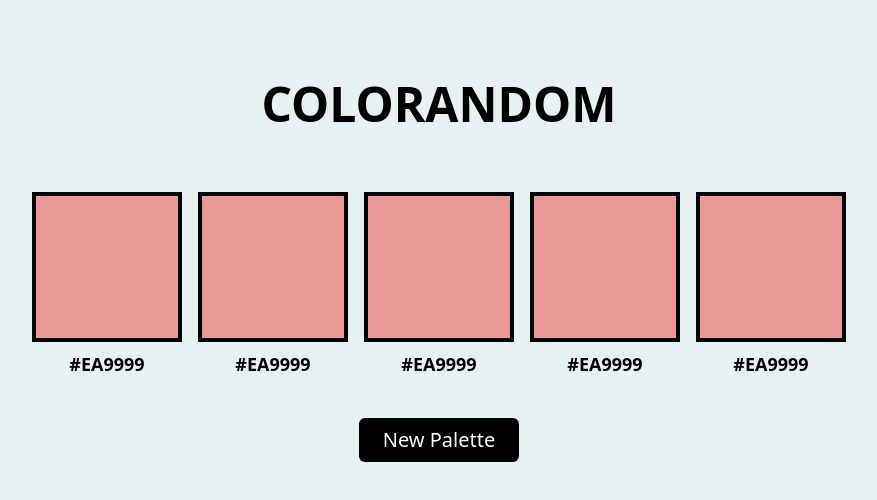
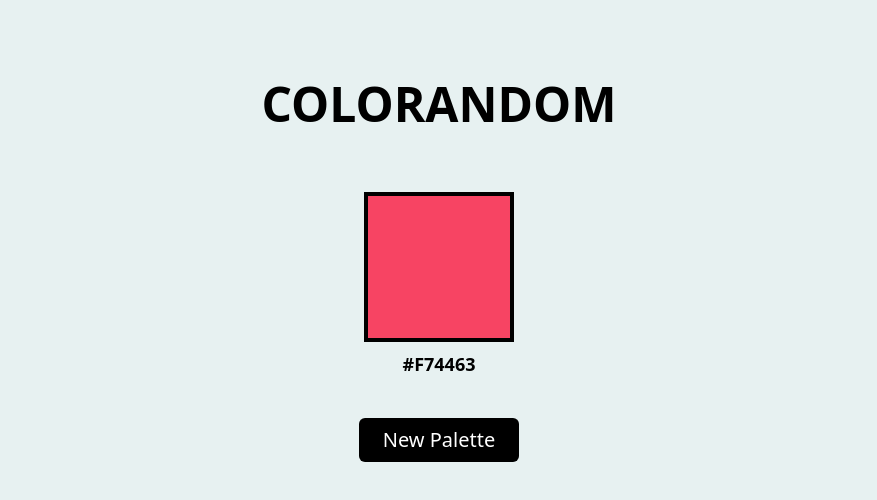
Before and after one commit to Jesusborjas006/coloRandom, a React (Vite) app: page / in a window 1280 px wide. Shown: the top 500 px of the page, without its empty margins (201-1078 px from the left). Built offline with nearby package versions, Linux system fonts and the light colour scheme.

Commit message:
Add functionality to render random color on page load and refresh

```diff
--- a/src/App.tsx
+++ b/src/App.tsx
@@ -1,4 +1,4 @@
-import Button from "./components/Button";
+// import Button from "./components/Button";
 import CardColors from "./components/CardColors";
 import Title from "./components/Title";
 
@@ -7,7 +7,7 @@ function App() {
     <main className="text-center">
       <Title />
       <CardColors />
-      <Button />
+      {/* <Button /> */}
     </main>
   );
 }
--- a/src/components/CardColors.tsx
+++ b/src/components/CardColors.tsx
@@ -1,27 +1,24 @@
-const CardColors = () => {
+import { useState } from "react";
+import { generateHexCode } from "../utils";
+
+export const CardColors = () => {
+  const [hexCode, setHexCode] = useState(generateHexCode());
+
   return (
-    <section className="flex justify-center gap-x-4 mt-16">
-      <div>
-        <div className="h-[150px] w-[150px] bg-[#EA9999] border-4 border-black"></div>
-        <h3 className="mt-2 font-semibold text-lg">#EA9999</h3>
-      </div>
-      <div>
-        <div className="h-[150px] w-[150px] bg-[#EA9999] border-4 border-black"></div>
-        <h3 className="mt-2 font-semibold text-lg">#EA9999</h3>
-      </div>
-      <div>
-        <div className="h-[150px] w-[150px] bg-[#EA9999] border-4 border-black"></div>
-        <h3 className="mt-2 font-semibold text-lg">#EA9999</h3>
-      </div>
-      <div>
-        <div className="h-[150px] w-[150px] bg-[#EA9999] border-4 border-black"></div>
-        <h3 className="mt-2 font-semibold text-lg">#EA9999</h3>
-      </div>
-      <div>
-        <div className="h-[150px] w-[150px] bg-[#EA9999] border-4 border-black"></div>
-        <h3 className="mt-2 font-semibold text-lg">#EA9999</h3>
-      </div>
-    </section>
+    <>
+      <section className="flex justify-center gap-x-4 mt-16">
+        <div>
+          <div
+            className="h-[150px] w-[150px] border-4 border-black"
+            style={{ backgroundColor: `#${hexCode}` }}
+          ></div>
+          <h3 className="mt-2 font-semibold text-lg">{"#" + hexCode}</h3>
+        </div>
+      </section>
+      <button className="bg-black text-white px-6 py-2 rounded-md text-xl mt-10">
+        New Palette
+      </button>
+    </>
   );
 };
 
--- /dev/null
+++ b/src/utils/index.ts
@@ -0,0 +1,34 @@
+export const hexCodes = [
+  "A",
+  "B",
+  "C",
+  "D",
+  "E",
+  "F",
+  "0",
+  "1",
+  "2",
+  "3",
+  "4",
+  "5",
+  "6",
+  "7",
+  "8",
+  "9",
+];
+
+const generateRandomCode = (arr: string[]) => {
+  const randomNumber = Math.floor(Math.random() * arr.length);
+  return randomNumber;
+};
+
+export const generateHexCode = () => {
+  const hexCode =
+    hexCodes[generateRandomCode(hexCodes)] +
+    hexCodes[generateRandomCode(hexCodes)] +
+    hexCodes[generateRandomCode(hexCodes)] +
+    hexCodes[generateRandomCode(hexCodes)] +
+    hexCodes[generateRandomCode(hexCodes)] +
+    hexCodes[generateRandomCode(hexCodes)];
+  return hexCode;
+};
```
Also changed, not shown: src/main.tsx (+7 -7 lines).
